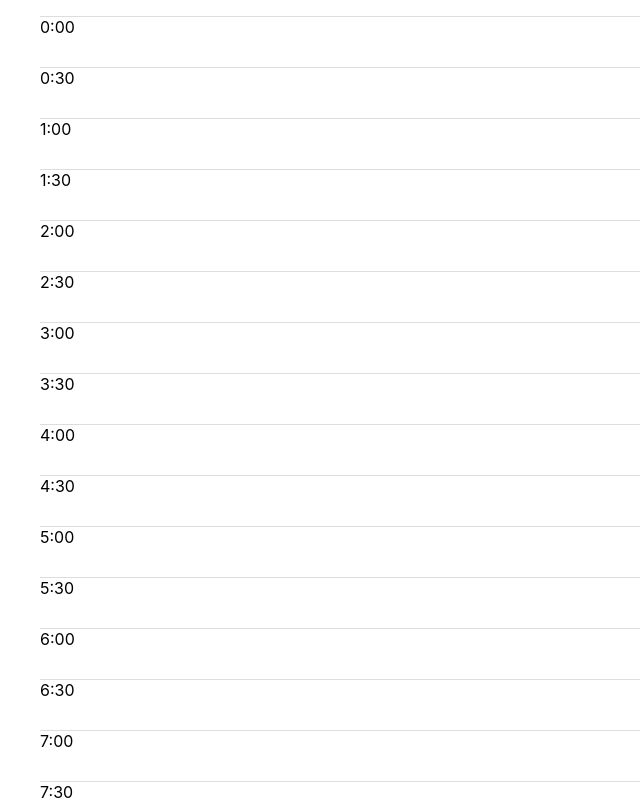
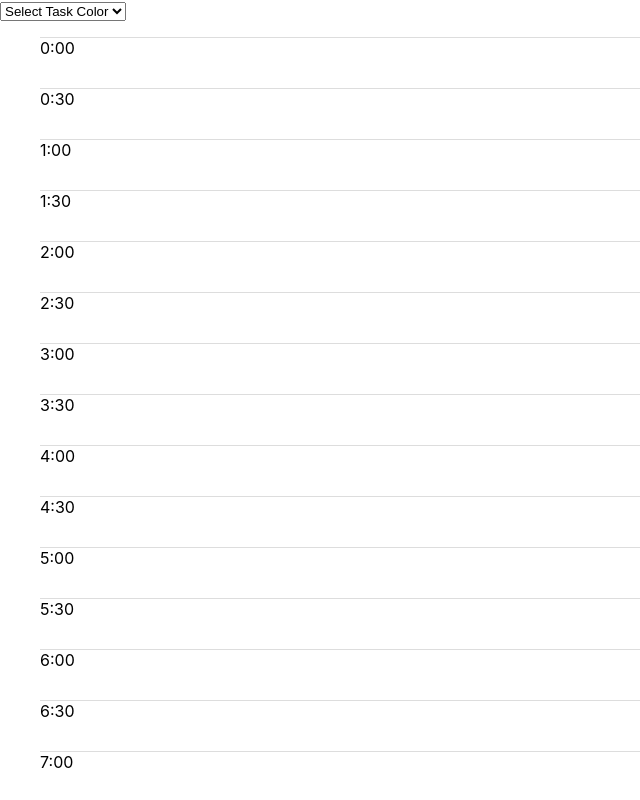
Before and after one commit to Restoration/TimeLine-component, a React (Create React App) app: page / in a window 1280 px wide. Shown: the top 800 px of the page, without its empty margins (0-640 px from the left). Built offline with nearby package versions, Linux system fonts and the light colour scheme.

Commit message:
Add color select

```diff
--- a/src/TimeLine.tsx
+++ b/src/TimeLine.tsx
@@ -1,18 +1,18 @@
-import React from 'react';
+import React, { useState } from 'react';
 import styled from 'styled-components';
 
 
-type SeparateType = 'hour' | 'half' | 'quote';
-
 interface TimeLineProps {
-  separate?: SeparateType;
+  separate?: 'half' | 'quote';
   //ampm?: boolean;
+  colors?: string[];
 }
-
 
 const TimeLine: React.FC<TimeLineProps> = (props: TimeLineProps): JSX.Element => {
 
-  const { separate } = props;
+  const [currentColor, setCurrentColor] = useState<string>("");
+
+  const { separate, colors } = props;
 
   const TimeLineList = styled.ul`
     list-style-type: none;
@@ -26,20 +26,30 @@ const TimeLine: React.FC<TimeLineProps> = (props: TimeLineProps): JSX.Element =>
     text-align: left;
   `;
 
+  const RenderColorSelect = (): JSX.Element => {
+    const defaultColors = ['#96E8BF','#EB7AB0','#FFFB92','#67DAEE'];
+    const colorArray = (colors && colors.length > 0)? colors : defaultColors;
+    return (
+      <select onChange={(e)=>setCurrentColor(e.target.value)}>
+        <option>Select Task Color</option>
+          {colorArray.map((color: string)=>{
+            return<option key={color} value={color}>{color}</option>;
+          })}
+      </select>
+    );
+  }
+
   const RenderTimeLine = (): any => {
     const items: JSX.Element[] = [];
-    const separeteTime: SeparateType = separate ? separate : 'hour';
     for(let i=0; i < 24; i++){
-      items.push(<TimeLineItem key={`${i}-00`}>{`${i}:00`}</TimeLineItem>);
-      switch(separeteTime){
-          case 'half':
-            items.push(<TimeLineItem key={`${i}-30`}>{`${i}:30`}</TimeLineItem>);
-          break;
-          case 'quote':
-            items.push(<TimeLineItem key={`${i}-15`}>{`${i}:15`}</TimeLineItem>);
-            items.push(<TimeLineItem key={`${i}-30`}>{`${i}:30`}</TimeLineItem>);
-            items.push(<TimeLineItem key={`${i}-45`}>{`${i}:45`}</TimeLineItem>);
-          break;
+      items.push(<TimeLineItem key={`${i}-00`} data-info={`${i}-00`}>{`${i}:00`}</TimeLineItem>);
+      if(separate === 'half'){
+        items.push(<TimeLineItem key={`${i}-30`} data-info={`${i}-30`}>{`${i}:30`}</TimeLineItem>);
+      }
+      if(separate === 'quote'){
+        items.push(<TimeLineItem key={`${i}-15`} data-info={`${i}-15`}>{`${i}:15`}</TimeLineItem>);
+        items.push(<TimeLineItem key={`${i}-30`} data-info={`${i}-30`}>{`${i}:30`}</TimeLineItem>);
+        items.push(<TimeLineItem key={`${i}-45`} data-info={`${i}-45`}>{`${i}:45`}</TimeLineItem>);
       }
     }
     return items.map((item) => {
@@ -48,9 +58,12 @@ const TimeLine: React.FC<TimeLineProps> = (props: TimeLineProps): JSX.Element =>
   }
 
   return (
-    <TimeLineList>
-      <RenderTimeLine />
-    </TimeLineList>
+    <>
+      <RenderColorSelect />
+      <TimeLineList>
+        <RenderTimeLine />
+      </TimeLineList>
+    </>
   );
 }
 
```
